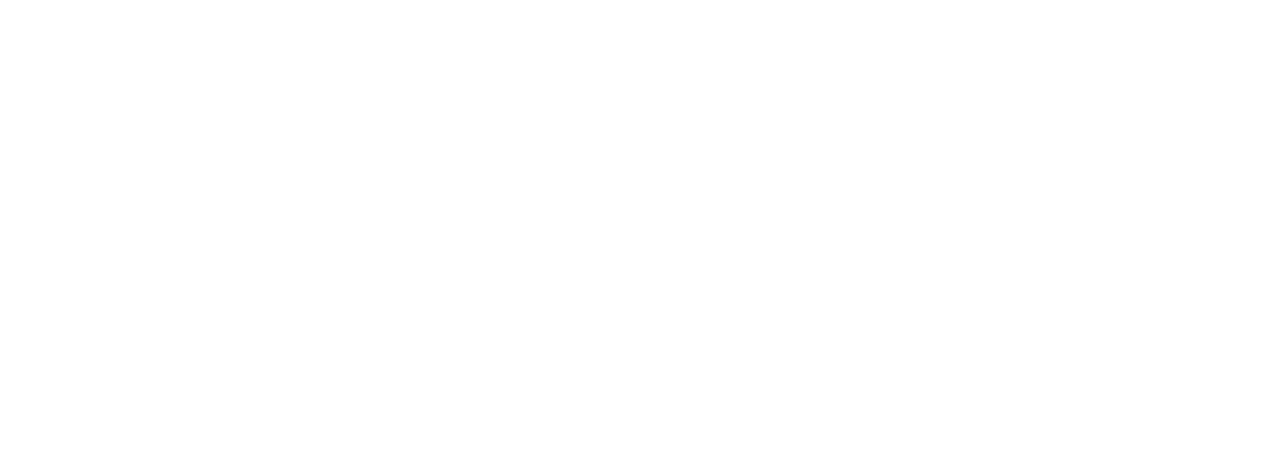
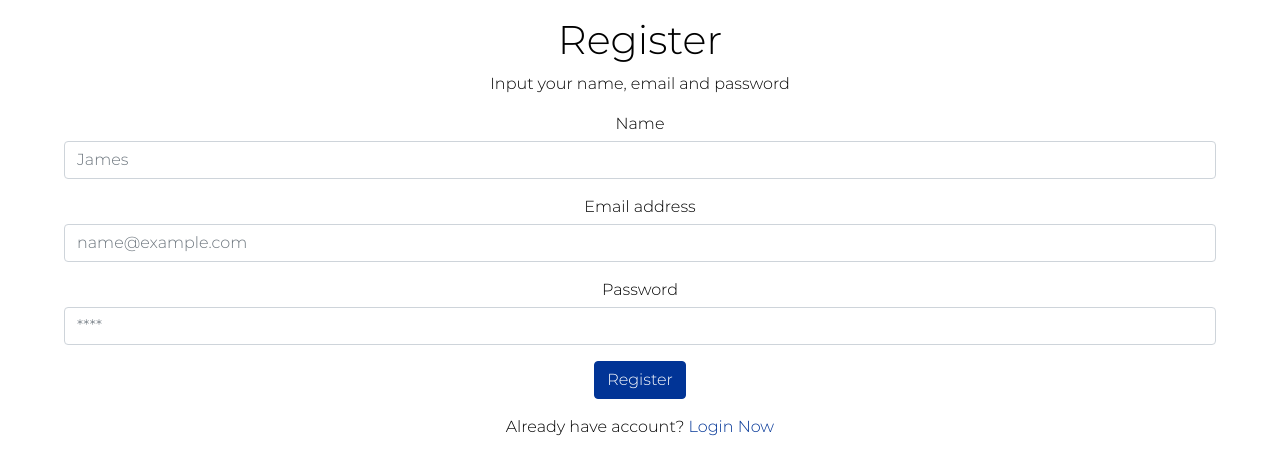
Before and after one commit to Moneyplan88/moneyplan, a React (Create React App) app: page /register in a window 1280 px wide. Shown: the top 474 px of the page. Built offline with nearby package versions, Linux system fonts and the light colour scheme.

Commit message:
add: login & register page

```diff
--- a/package.json
+++ b/package.json
@@ -66,7 +66,8 @@
     ]
   },
   "devDependencies": {
-    "@capacitor/cli": "3.2.3"
+    "@capacitor/cli": "3.2.3",
+    "node-sass": "^6.0.1"
   },
   "description": "An Ionic project"
 }
--- /dev/null
+++ b/src/App.scss
@@ -0,0 +1,6 @@
+$theme-colors: (
+    "primary": #013496,
+    // "danger": teal
+);
+
+@import "~bootstrap/scss/bootstrap";
--- a/src/App.tsx
+++ b/src/App.tsx
@@ -23,6 +23,7 @@
 import { Redirect, Route } from 'react-router';
 import Onboarding from './pages/Onboarding';
 import Login from './pages/Login';
+import Register from './pages/Register';
 
 const App: React.FC = () => {
   return (
@@ -31,6 +32,7 @@
           <IonRouterOutlet id="main">
             <Route exact path='/start' component={Onboarding}/>
             <Route exact path='/login' component={Login}/>
+            <Route exact path='/register' component={Register}/>
             <Redirect exact from='/' to='/start'/>
           </IonRouterOutlet>
       </IonReactRouter>
--- a/src/index.tsx
+++ b/src/index.tsx
@@ -3,6 +3,10 @@
 import App from './App';
 import * as serviceWorkerRegistration from './serviceWorkerRegistration';
 import reportWebVitals from './reportWebVitals';
+// import 'bootstrap/dist/css/bootstrap.min.css';
+
+/* The following line can be included in your src/index.js or App.js file */
+import './App.scss';
 
 ReactDOM.render(
   <React.StrictMode>
--- a/src/pages/Login.tsx
+++ b/src/pages/Login.tsx
@@ -1,23 +1,54 @@
-import {IonButton, IonContent, IonGrid, IonPage, IonRow } from '@ionic/react';
+import {IonButton, IonContent, IonGrid, IonPage, IonRouterLink } from '@ionic/react';
 import React, { useState } from 'react';
 import login from './images/login.png';
 
 const Login: React.FC = () => {
-  const [page, setPage] = useState(1)
+const [loginClick, setLoginClick] = useState(false)
 
-  const continueHandler = () => {
-    setPage(page+1);
+const [email, setEmail] = useState("")
+const [password, setPassword] = useState("")
+
+const submitLoginHandler = () => {
+console.info(email)
+console.warn(password)
 }
+
+let layout
+if(!loginClick){
+layout = (
+<>
+  <img src={login} className="mt-3 mb-5" />
+  <h1>Start Now!</h1>
+  <p>Achieve your financial freedom in no time!</p>
+  <button className="btn btn-primary" onClick={()=> setLoginClick(true)}>Login</button>
+</>
+)
+}else{
+layout = (
+<>
+  <h1>Login</h1>
+  <p>Input your email and password</p>
+  <div className="mb-3">
+    <label className="form-label">Email address</label>
+    <input type="email" className="form-control" placeholder="name@example.com" defaultValue={email} onChange={(e) => setEmail(e.target.value)}/>
+  </div>
+  <div className="mb-3 ">
+    <label className="form-label">Password</label>
+    <input type="password" className="form-control" placeholder="****" defaultValue={password} onChange={(e) => setPassword(e.target.value)}/>
+  </div>
+  <button className="btn btn-primary mb-3" onClick={submitLoginHandler}>Submit</button>
+  <p>Doesn't have account? <IonRouterLink routerLink="/register">Register Now</IonRouterLink></p>
+</>
+)
+}
+
 
 return (
 <IonPage>
-      <IonContent fullscreen className='ion-padding ion-text-center'>
-        <img src={login}/>
-        <h1>Start Now!</h1>
-        <p>Achieve your financial freedom in no time!</p>
-        <IonButton routerLink="/login">
-          Login
-        </IonButton>
+  <IonContent fullscreen>
+    <IonGrid className="mx-5 ion-padding ion-text-center">
+      {layout}
+    </IonGrid>
   </IonContent>
 </IonPage>
 );
--- a/src/pages/Onboarding.tsx
+++ b/src/pages/Onboarding.tsx
@@ -1,8 +1,10 @@
-import {IonButton, IonContent, IonPage } from '@ionic/react';
+import {IonButton, IonContent, IonPage, IonRouterLink } from '@ionic/react';
 import React, { useState } from 'react';
 import p1 from './images/onboard-1.png';
 import p2 from './images/onboard-2.png';
 import p3 from './images/onboard-3.png';
+import style from './Onboarding.module.scss'
+import { Button, Row } from 'react-bootstrap';
 
 const Onboarding: React.FC = () => {
   const [page, setPage] = useState(1)
@@ -15,34 +17,30 @@
   if(page == 1){
     layout = (
       <>
-        <img src={p1}/>
+        <img src={p1} className="mt-3 mb-5"/>
         <h3>Track your money!</h3>
         <p>Do all that in just one simple app</p>
-        <IonButton onClick={continueHandler}>
-          Continue
-        </IonButton>
+        <button onClick={continueHandler} className="btn btn-primary">Continue</button>
       </>
     )
   }else if(page == 2){
     layout = (
       <>
-        <img src={p2}/>
+        <img src={p2} className="mt-3 mb-5"/>
         <h3>Add, Edit, or remove</h3>
         <p>Manage your transactions using single swipe</p>
-        <IonButton onClick={continueHandler}>
-          Continue
-        </IonButton>
+        <button onClick={continueHandler} className="btn btn-primary">Continue</button>
       </>
     )
   }else if(page == 3){
     layout = (
       <>
-        <img src={p3}/>
+        <img src={p3} className="mt-3 mb-5"/>
         <h3>On the go!</h3>
         <p>Do incredible things anywhere in the world</p>
-        <IonButton routerLink="/login">
-          Get Started
-        </IonButton>
+        <IonRouterLink routerLink="/login">
+          <button className="btn btn-primary">Get Started</button>
+        </IonRouterLink>
       </>
     )
   }
@@ -50,7 +48,7 @@
   return (
     <IonPage>
       <IonContent fullscreen className='ion-padding ion-text-center'>
-        <h1>MyMoney</h1>
+        <h1>MoneyPlan</h1>
         {layout}
       </IonContent>
     </IonPage>
--- /dev/null
+++ b/src/pages/Register.tsx
@@ -0,0 +1,42 @@
+import {IonContent, IonGrid, IonPage, IonRouterLink } from '@ionic/react';
+import React, { useState } from 'react';
+
+const Register: React.FC = () => {
+const [name, setName] = useState("")
+const [email, setEmail] = useState("")
+const [password, setPassword] = useState("")
+
+const submitRegisterHandler = () => {
+console.info(email)
+console.warn(password)
+}
+
+return (
+<IonPage>
+  <IonContent fullscreen>
+    <IonGrid className="mx-5 ion-padding ion-text-center">
+
+    <h1>Register</h1>
+    <p>Input your name, email and password</p>
+    <div className="mb-3">
+      <label className="form-label">Name</label>
+      <input type="text" className="form-control" placeholder="James" defaultValue={name} onChange={(e) => setName(e.target.value)}/>
+    </div>
+    <div className="mb-3">
+      <label className="form-label">Email address</label>
+      <input type="email" className="form-control" placeholder="name@example.com" defaultValue={email} onChange={(e) => setEmail(e.target.value)}/>
+    </div>
+    <div className="mb-3 ">
+      <label className="form-label">Password</label>
+      <input type="password" className="form-control" placeholder="****" defaultValue={password} onChange={(e) => setPassword(e.target.value)}/>
+    </div>
+    <button className="btn btn-primary mb-3" onClick={submitRegisterHandler}>Register</button>
+    <p>Already have account? <IonRouterLink routerLink="/login">Login Now</IonRouterLink></p>
+
+    </IonGrid>
+  </IonContent>
+</IonPage>
+);
+};
+
+export default Register;
```
Also changed, not shown: src/pages/Onboarding.module.scss (added), 1 other file (tests, documents, lock files or other folders). Lines whose indentation alone changed are shown as unchanged.
